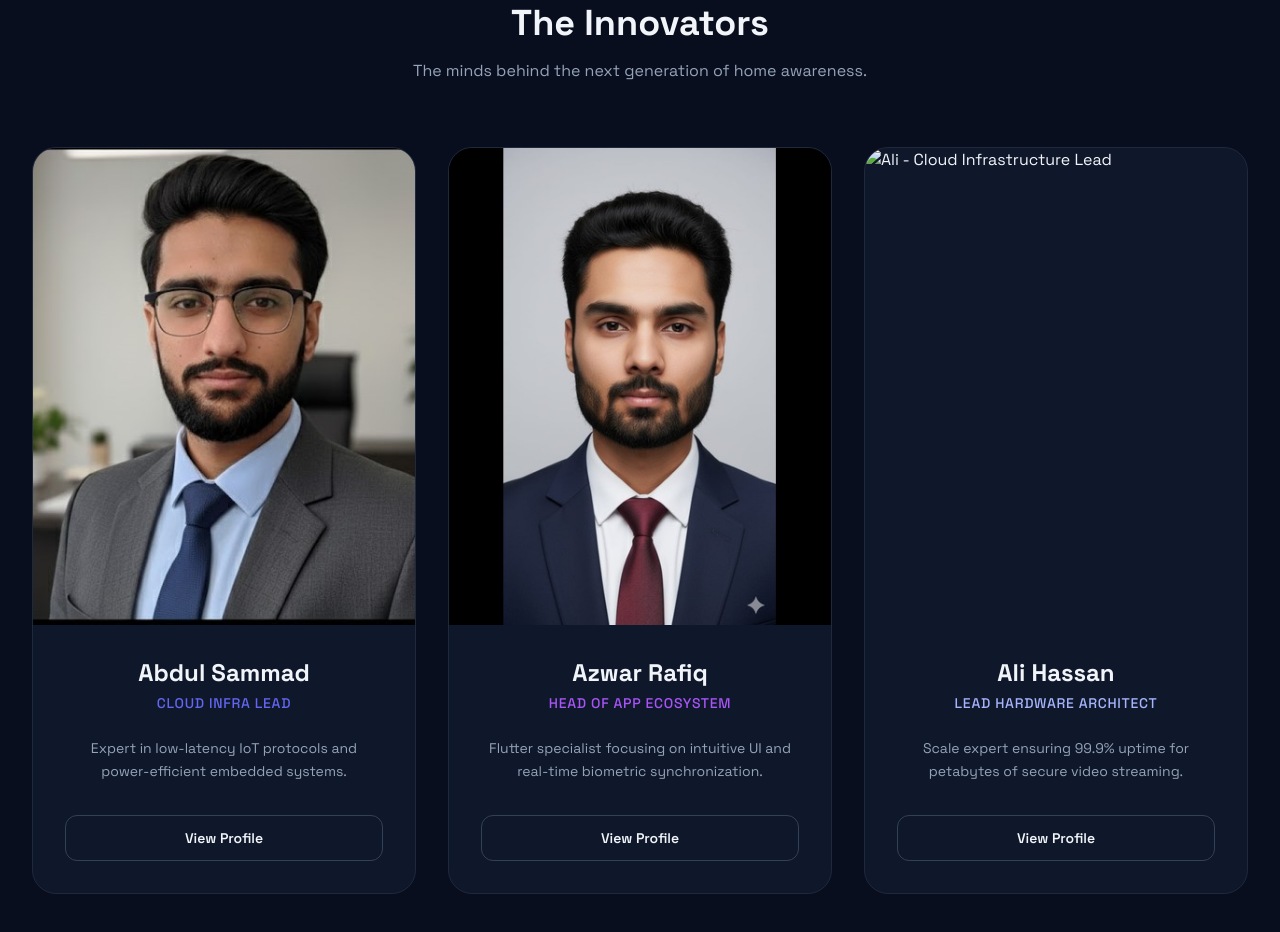
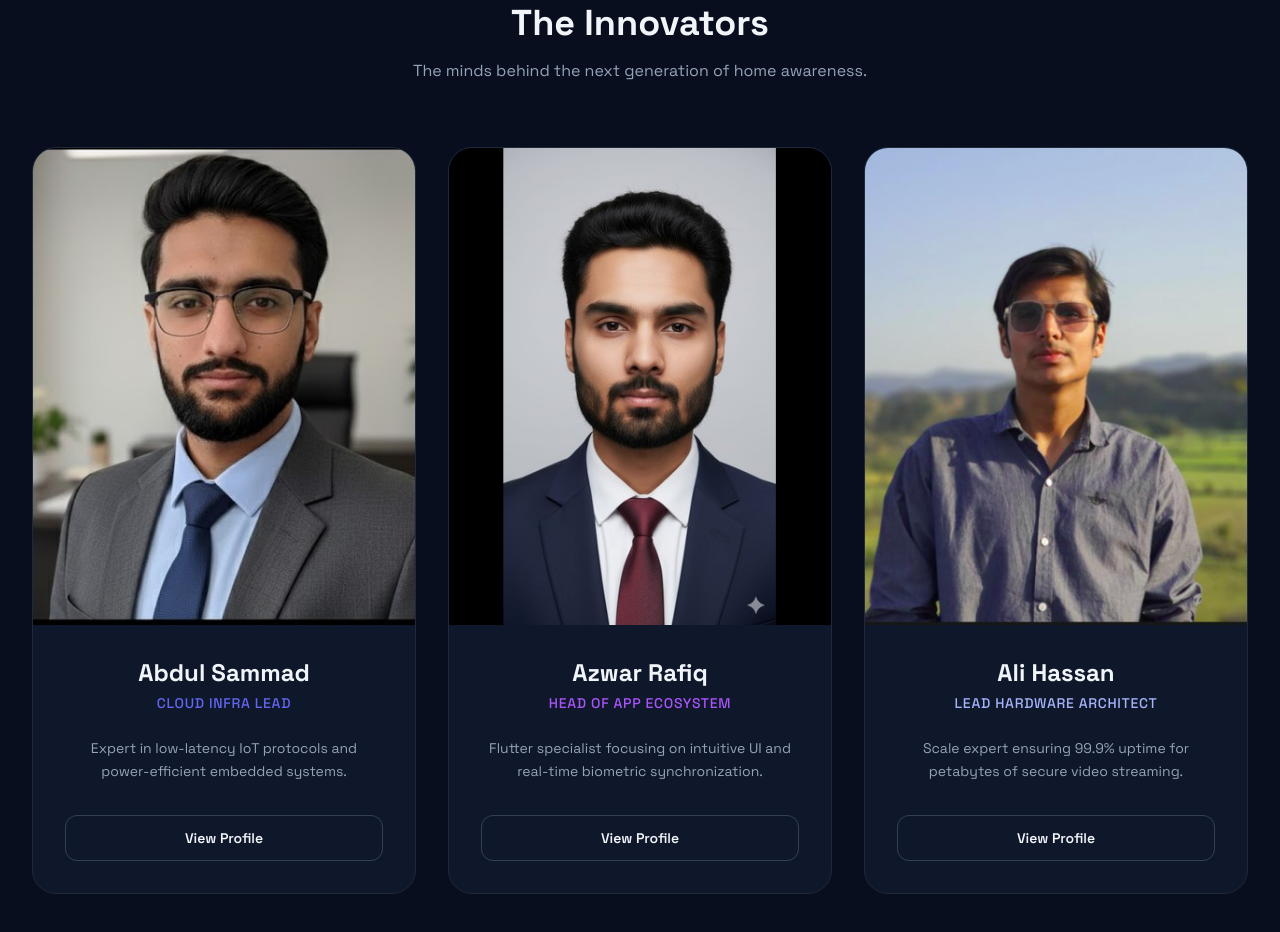
Before and after one commit to AbdulSammad08/Smart-DoorBell, a plain HTML site: page team.html in a window 1280 px wide. Shown: the part 1110-2042 px from the top of the page. Drawn offline with nearby package versions, Linux system fonts and the light colour scheme.

Commit message:
Update team.html for new image

```diff
--- a/team.html
+++ b/team.html
@@ -256,7 +256,7 @@
               <img
                 alt="Ali - Cloud Infrastructure Lead"
                 class="w-full h-full object-cover transition-transform duration-500 group-hover:scale-110"
-                src="assets/Ali.jpeg"
+                src="assets/Ali.jpg"
               />
               <div
                 class="absolute inset-0 bg-gradient-to-t from-background-dark/80 to-transparent opacity-0 group-hover:opacity-100 transition-opacity"
```
